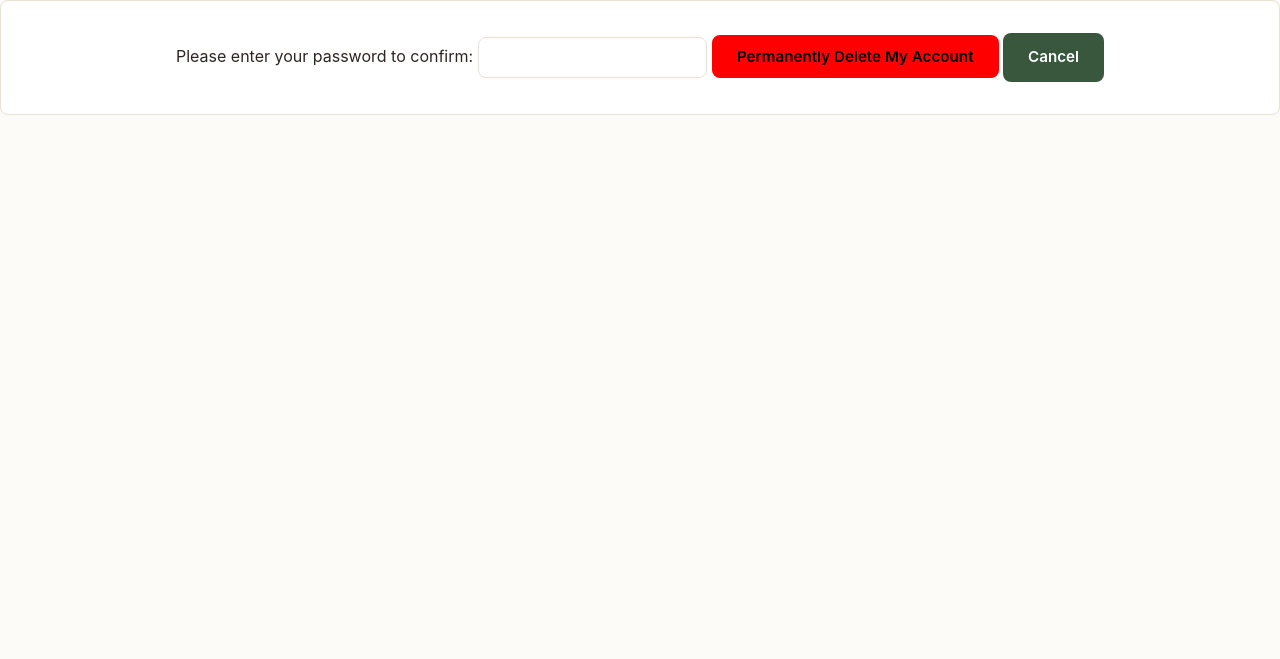
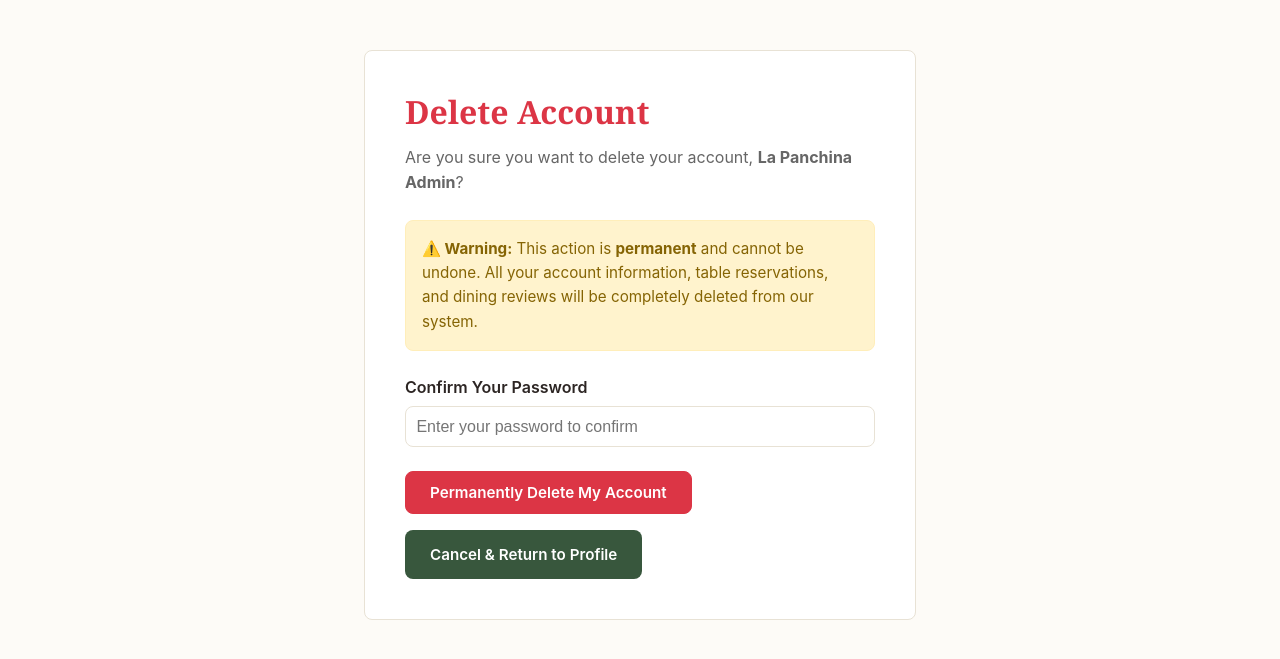
Before and after one commit to franco-4rt/La-Panchina, a Spring Boot app: page /profile/deactivate in a window 1280 px wide. Shown: the part 73-732 px from the top of the page. Run offline with Spring Boot 4, Linux system fonts and the light colour scheme; a user stored in the database is signed in.

Commit message:
implement account deactivation endpoint and confirmation view (story 1.8)

```diff
--- a/src/main/java/group3/la_panchina/controllers/CustomerProfileController.java
+++ b/src/main/java/group3/la_panchina/controllers/CustomerProfileController.java
@@ -1,8 +1,10 @@
 package group3.la_panchina.controllers;
 
+import java.util.List;
 import java.util.Optional;
 import java.util.regex.Pattern;
 
+import org.springframework.beans.factory.annotation.Autowired;
 import org.springframework.security.crypto.bcrypt.BCryptPasswordEncoder;
 import org.springframework.security.crypto.password.PasswordEncoder;
 import org.springframework.stereotype.Controller;
@@ -10,22 +12,38 @@ import org.springframework.ui.Model;
 import org.springframework.web.bind.annotation.*;
 import org.springframework.web.servlet.mvc.support.RedirectAttributes;
 
+import group3.la_panchina.models.Booking;
+import group3.la_panchina.models.Review;
 import group3.la_panchina.models.User;
+import group3.la_panchina.repositories.BookingRepository;
+import group3.la_panchina.repositories.PasswordResetTokenRepository;
+import group3.la_panchina.repositories.ReviewRepository;
 import group3.la_panchina.repositories.UserRepository;
 import jakarta.servlet.http.HttpServletResponse;
 import jakarta.servlet.http.HttpSession;
+
 
 
 @Controller
 @RequestMapping ("/profile")
 public class CustomerProfileController {
     private final UserRepository userRepository;
+    private final PasswordResetTokenRepository tokenRepository;
+    private final BookingRepository bookingRepository;
+    private final ReviewRepository reviewRepository;
     private final PasswordEncoder passwordEncoder = new BCryptPasswordEncoder();
 
     private static final Pattern PHONE_PATTERN = Pattern.compile("^(\\+?\\d{1,2}\\s?)?\\(?\\d{3}\\)?[\\s.-]?\\d{3}[\\s.-]?\\d{4}$");
 
+    @Autowired
+    public CustomerProfileController(UserRepository userRepository, PasswordResetTokenRepository tokenRepository, BookingRepository bookingRepository, ReviewRepository reviewRepository){
+        this.userRepository = userRepository;
+        this.tokenRepository = tokenRepository;
+        this.bookingRepository = bookingRepository;
+        this.reviewRepository = reviewRepository;
+    }
     public CustomerProfileController(UserRepository userRepository){
-        this.userRepository = userRepository;
+        this(userRepository, null, null, null);
     }
 
     @GetMapping
@@ -35,7 +53,7 @@ public class CustomerProfileController {
             return "redirect:/login";
         }
 
-        response.setHeader("Cache-Control", "no-cahce, no-store, must-revalidate");
+        response.setHeader("Cache-Control", "no-cache, no-store, must-revalidate");
         response.setHeader("Pragma", "no-cache");
         response.setHeader("Expires", "0");
 
@@ -124,7 +142,7 @@ public class CustomerProfileController {
             return "redirect:/login";
         }
 
-        response.setHeader("Cache-Control", "no-cahce, no-store, must-revalidate");
+        response.setHeader("Cache-Control", "no-cache, no-store, must-revalidate");
         response.setHeader("Pragma", "no-cache");
         response.setHeader("Expires", "0");
 
@@ -135,4 +153,52 @@ public class CustomerProfileController {
         return "deactivateAccount";
     }
 
+    @PostMapping("/deactivate")
+    public String deactivateAccount(@RequestParam("password") String password, HttpSession session, RedirectAttributes redirectAttributes) {
+        User sessionUser = (User)session.getAttribute("session_user");
+        if(sessionUser == null){
+            return "redirect:/login";
+        }
+        Optional<User> userOptional = userRepository.findById(sessionUser.getId());
+        if(userOptional.isEmpty()){
+            session.invalidate();
+            return "redirect:/login";
+        }
+        User user = userOptional.get();
+
+        // Verify user's password
+        if(password == null || !passwordEncoder.matches(password, user.getPassword())){
+            redirectAttributes.addFlashAttribute("errorMessage", "Incorrect password. Account deactivation cancelled.");
+            return "redirect:/profile/deactivate";
+        }
+
+        // clean up user's details (tokens, reivews, bookings)
+        if(tokenRepository != null){
+            tokenRepository.deleteByUser(user);
+        }
+        if(reviewRepository != null){
+            Review review = reviewRepository.findByAppUser(user);
+            if(review != null){
+                reviewRepository.delete(review);
+            }
+        }
+        if(bookingRepository != null){
+            List<Booking> bookings = bookingRepository.findByUserOrderByDateDesc(user);
+            if(bookings != null && !bookings.isEmpty()){
+                bookingRepository.deleteAll(bookings);
+            }
+        }
+
+        // Delete user record
+        userRepository.delete(user);
+
+        // Terminate active session
+        session.invalidate();
+
+        redirectAttributes.addFlashAttribute("successMessage", "Your account has been permanently deleted.");
+
+        return "redirect:/";
+    }
+
+
 }
--- a/src/main/resources/templates/deactivateAccount.html
+++ b/src/main/resources/templates/deactivateAccount.html
@@ -1,10 +1,10 @@
 <!DOCTYPE html>
-<html lang="en">
+<html lang="en" xmlns:th="http://www.thymeleaf.org">
 
 <head>
     <meta charset="UTF-8">
     <meta name="viewport" content="width=device-width, initial-scale=1.0">
-    <title>Account Deactivation — La Panchina</title>
+    <title>Delete Account — La Panchina</title>
     <link rel="icon" type="image/jpeg" th:href="@{/images/logo.jpg}">
     <link rel="stylesheet" th:href="@{/css/style.css}">
 </head>
@@ -29,15 +29,37 @@
             </nav>
         </div>
     </header>
-    <div class="card">
-        <form th:action="@{/profile/deactivate}" method="post" style="padding: 0.5rem;">
-            <label for="password">Please enter your password to confirm:</label>
-            <input type="password" id="password" name="password" required class="input-box" style="width: auto;">
-            <button type="submit" class="btn btn-danger" style="background-color: red;">Permanently Delete My
-                Account</button>
-            <a th:href="@{/profile}" class="btn btn-secondary">Cancel</a>
-        </form>
-    </div>
+
+    <main class="container" style="max-width: 600px; margin-top: 50px; margin-bottom: 60px;">
+        <div class="card" style="padding: 2.5rem; text-align: left;">
+            <h2 style="margin-top: 0; color: #dc3545;">Delete Account</h2>
+            <p style="color: #666; margin-bottom: 1.5rem;">
+                Are you sure you want to delete your account, <strong th:text="${user.name}">Customer</strong>?
+            </p>
+
+            <!-- Permanent Deletion Warning -->
+            <div style="background-color: #fff3cd; border: 1px solid #ffeeba; color: #856404; padding: 1rem; border-radius: 8px; margin-bottom: 1.5rem; font-size: 0.95rem;">
+                <strong>⚠️ Warning:</strong> This action is <strong>permanent</strong> and cannot be undone. All your account information, table reservations, and dining reviews will be completely deleted from our system.
+            </div>
+
+            <!-- Error message if password fails -->
+            <p th:if="${errorMessage}" th:text="${errorMessage}" class="warning-message" style="margin-bottom: 1.5rem;"></p>
+
+            <form th:action="@{/profile/deactivate}" method="post">
+                <div class="input-container">
+                    <label for="password" class="input-title">Confirm Your Password</label>
+                    <input type="password" id="password" name="password" required class="input-box" placeholder="Enter your password to confirm">
+                </div>
+
+                <div style="display: flex; gap: 1rem; margin-top: 1.5rem; align-items: center; flex-wrap: wrap;">
+                    <button type="submit" class="btn btn-primary" style="background-color: #dc3545; border-color: #dc3545;">
+                        Permanently Delete My Account
+                    </button>
+                    <a th:href="@{/profile}" class="btn btn-secondary">Cancel & Return to Profile</a>
+                </div>
+            </form>
+        </div>
+    </main>
 </body>
 
 </html>
```
